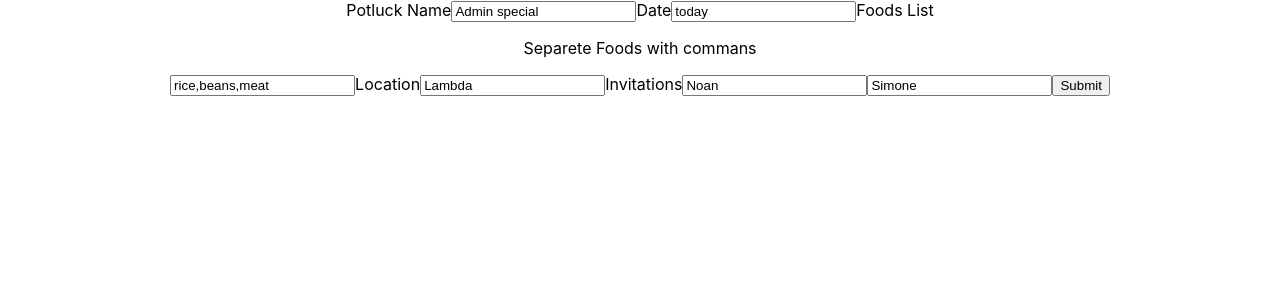
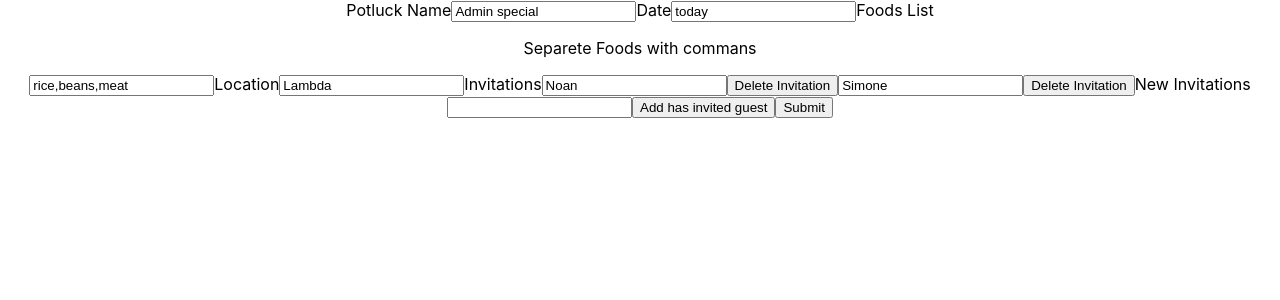
Before and after one commit to Potluck-planner-by-the-Potluckers/frontEnd, a React (Create React App) app in the folder app/: page /edityourpotlock/1 in a window 1280 px wide. Shown: the top 300 px of the page. Built offline with nearby package versions, Linux system fonts and the light colour scheme.

Commit message:
Edit form can now add new guest and remove them, and also add and remove food items

```diff
--- a/app/package.json
+++ b/app/package.json
@@ -35,6 +35,7 @@
     "react-redux": "^7.2.1",
     "react-router-dom": "^5.2.0",
     "redux": "^4.0.5",
-    "redux-thunk": "^2.3.0"
+    "redux-thunk": "^2.3.0",
+    "uuid": "^8.3.0"
   }
 }
--- a/app/src/components/CreatePotLuckForm.jsx
+++ b/app/src/components/CreatePotLuckForm.jsx
@@ -26,7 +26,7 @@ export default function CreatePotluckForm() {
         //add change to the state
         setNewPotluck({
             ...newPotluck,
-            [e.target.name]: [e.target.value]
+            [e.target.name]: e.target.value
         })
     }
     const onSubmit = e => {
--- a/app/src/components/EditYourPotlucker.jsx
+++ b/app/src/components/EditYourPotlucker.jsx
@@ -2,9 +2,18 @@ import React, { useState, useEffect } from 'react'
 import axios from 'axios'
 import { useHistory, useParams } from 'react-router-dom'
 import { GETBYID } from '../store/reducer/reducer'
+import { v4 as uuidv4 } from 'uuid'
 // redux
 import { useDispatch, useSelector } from 'react-redux'
 import { EDIT } from '../store/reducer/reducer'
+
+//initial data
+const initialInvitation = {
+    id: uuidv4(),
+    name: '',
+    confirmedAttendence: false,
+
+}
 
 export default function EditYourPotlucker() {
     //capture variable on the url
@@ -12,28 +21,33 @@ export default function EditYourPotlucker() {
 
     //be able to create action dispatch on this component
     const dispatch = useDispatch()
-    // const currentPotluckerData = dispatch({type: GETBYID, payload: {id: currentPotlucID}})
     //filter redux store by id and return that object and set it it has  a new state in this local component
-    //return an array of the object
-    // let currentPotluckerFromList = useSelector( state => state.filter(aPotluck => {return aPotluck.id === parseInt(id)}))
-    // currentPotluckerFromList =currentPotluckerFromList.map(aPotluck => {
+    const currentPotluckerData = useSelector(state => state.filter(aPotluck => { return aPotluck.id === parseInt(id) }))
 
-    //     return aPotluck
-    // })
-    //[0]takes it away from the list array
-    const currentPotluckerData = useSelector(state => state.filter(aPotluck => { return aPotluck.id === parseInt(id) }))
+    //states
     const [potluck, setPotluck] = useState(currentPotluckerData[0])
+    const [newInvitation, setNewInvitation] = useState({
+        id: uuidv4(),
+        name: '',
+        confirmedAttendence: false,
+
+    })
+
+
     const { push } = useHistory()
+
+    //helper functions
     const handleChange = e => {
         e.preventDefault()
 
         //add change to the state
         //Treat invited inputs differently
         const isInvitedInputs = e.target.id === 'invited'
-        const isFoodList = e.target.name === "foodList"
+        const isFoodListInput = e.target.name === "foodList"
+        const isNewInvitation = e.target.name === "newInvitation"
         if (isInvitedInputs) {
             //variables
-            const PotluckId = parseInt(e.target.name)
+            const PotluckId = e.target.name
             const editedName = e.target.value
 
             //copy of invited list
@@ -41,7 +55,7 @@ export default function EditYourPotlucker() {
             //changing the copy of invited list
             copyOfPotluckInvited.map((aInvited, index) => {
                 // match index so you can update it
-                if(aInvited.id === PotluckId)  aInvited.name = editedName
+                if (aInvited.id === PotluckId) aInvited.name = editedName
 
                 return aInvited
             })
@@ -50,19 +64,23 @@ export default function EditYourPotlucker() {
                 ...potluck,
                 invited: copyOfPotluckInvited
             })
-        }
-        else if(isFoodList){
-            debugger
-            const value = [e.target.value].split(',')
+        } else if (isNewInvitation) {
+            // capture input state and save it to state
+            setNewInvitation({
+                ...newInvitation,
+                name: e.target.value
+            })
+        } else if (isFoodListInput) {
+            //separates all text that have , and gives them an unic index
+            let value = e.target.value.split(',')
             setPotluck({
                 ...potluck,
                 [e.target.name]: value
             })
-        }
-        else {
+        } else {
             setPotluck({
                 ...potluck,
-                [e.target.name]: [e.target.value]
+                [e.target.name]: e.target.value
             })
         }
 
@@ -87,11 +105,45 @@ export default function EditYourPotlucker() {
             })
             .catch(err => console.error(`error in onSubmit createForm --- ${err}`))
     }
-    const invitedInputs = (params) => {
+    const invitedInputs = () => {//change from many inputs to a single input like foodlist
         return potluck.invited.map((aInvited, index) => {
             return (
-                <input type="text" name={aInvited.id} id={'invited'} value={aInvited.name} onChange={handleChange} key={aInvited.id} />
+                <>
+                    {/* Text inputs for every name on the invitation list */}
+                    <input type="text" name={aInvited.id} id={'invited'} value={aInvited.name} onChange={handleChange} key={aInvited.id} />
+
+                    {/* remove button */}
+                    <button className="btn delete-btn" onClick={() => removeInvitation(aInvited.id)} key={index} type='button'>Delete Invitation</button>
+                </>
             )
+        })
+    }
+    const removeInvitation = (id) => {
+        debugger
+        let removedInvitation = potluck.invited
+        removedInvitation = removedInvitation.filter(aInvited => aInvited.id !== id)
+        setPotluck({
+            ...potluck,
+            invited: removedInvitation
+        })
+    }
+
+    const addInvitation = () => {
+        //adding new invited to the list
+        const newInvitedAdded = potluck.invited.slice()
+        newInvitedAdded.push(newInvitation)
+
+        //overwriting state with the new invited included
+        setPotluck(
+            {
+                ...potluck,
+                invited: newInvitedAdded
+            }
+        )
+        //reset the input
+        setNewInvitation({
+            ...newInvitation,
+            name:''
         })
     }
 
@@ -120,6 +172,10 @@ export default function EditYourPotlucker() {
                 <label htmlFor="invited">Invitations</label>
                 {invitedInputs()}
 
+                <label htmlFor="newInvitation">New Invitations</label>
+                <input type="text" name="newInvitation" id='newInvitation' value={newInvitation.name} onChange={handleChange} />
+                <button className="btn add-btn" onClick={addInvitation} type='button'>Add has invited guest</button>
+
                 {/* stretch goal: validate the form, and dissable button until valitation is successful */}
                 <button className="btn submit" type='submit'>Submit</button>
             </form>
--- a/app/src/store/reducer/reducer.jsx
+++ b/app/src/store/reducer/reducer.jsx
@@ -1,3 +1,5 @@
+import { v4 as uuidv4 } from 'uuid' //generates :"f7b8b94e-9cff-46a2-a740-40b8fac4ec09" unic
+
 // ACTIONS
 export const GET = 'GET'
 export const GETBYID = 'GETBYID'
@@ -13,11 +15,11 @@ const initialState = [{
     foodList: ['rice', 'beans', 'meat'],
     location: 'Lambda',
     invited: [{
-        id:1, //needed so when the list of invited is render on different text input react can use it as a key. Resolve weir rendering bugs.
+        id:uuidv4(), //needed so when the list of invited is render on different text input react can use it as a key. Resolve weir rendering bugs.
         name:'Noan',
         confirmedAttendence: false,
     }, {
-        id:2,
+        id:uuidv4(),
         name:'Simone',
         confirmedAttendence: false,
     }],
```
Also changed, not shown: 1 other file (tests, documents, lock files or other folders).
